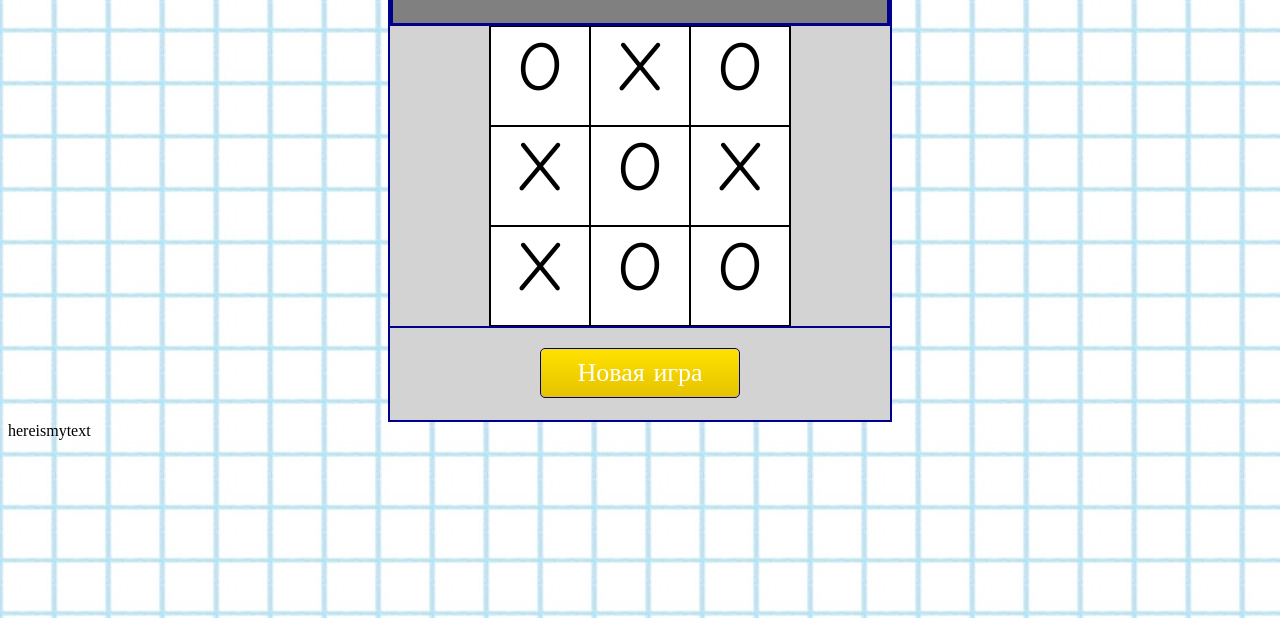
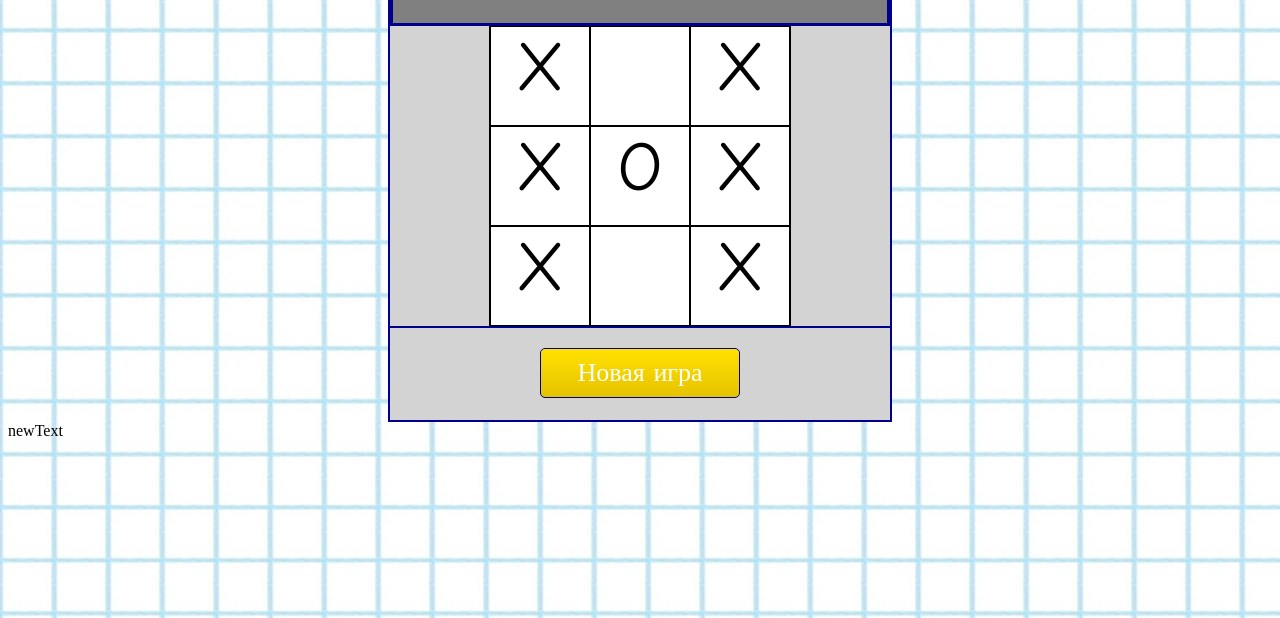
Before and after one commit to fordim/fordim.github.io, a plain HTML site: page index.html in a window 1280 px wide. Shown: the part 182-800 px from the top of the page. Drawn offline with Linux system fonts and the light colour scheme.

Commit message:
drow, onclick

```diff
--- a/css/main.css
+++ b/css/main.css
@@ -49,12 +49,9 @@ main{
     height:98px;
     width:98px;
     border:1px solid black;
+    text-align:center;
 }
 
-.gameBlockLetter{
-    text-align:center;
-    margin:0px;
-}
 
 footer{
     height:50px;
--- a/index.html
+++ b/index.html
@@ -12,33 +12,33 @@
                 <p>Tic Tac Toe</p>
             </header>
             <main>
-                <div class="gameBlocks">
+                <div class="gameBlocks" id="gameBlocks">
                         <div class="gameBlock">
-                            <p class="gameBlockLetter">O</p>
+                            C
                         </div>
                         <div class ="gameBlock">
-                            <p class="gameBlockLetter">X</p>
+                            B
                         </div>
                         <div class ="gameBlock">
-                            <p class="gameBlockLetter">O</p>
+                            A
                         </div>
                         <div class ="gameBlock">
-                            <p class="gameBlockLetter">X</p>
+                            A
                         </div>
                         <div class ="gameBlock">
-                            <p class="gameBlockLetter">O</p>
+                            B
                         </div>
                         <div class ="gameBlock">
-                            <p class="gameBlockLetter">X</p>
+                            C
                         </div>
                         <div class ="gameBlock">
-                            <p class="gameBlockLetter">X</p>
+                            B
                         </div>
                         <div class ="gameBlock">
-                            <p class="gameBlockLetter">O</p>
+                            C
                         </div>
                         <div class ="gameBlock">
-                            <p class="gameBlockLetter">O</p>
+                            B
                         </div>
                 </div>
             </main>
@@ -50,9 +50,6 @@
                 </form>
             </footer>
         </div>
-
         <span id="myspan"> hereismytext </span>
-
     </body>
-
 </html>
--- a/js/style.js
+++ b/js/style.js
@@ -1,32 +1,88 @@
-/*
-var updateCards = function (gameBlocks){
-    var elements = document.querySelectorAll('.gameBlockLetter');
-
-    for (var i = 0, i < elements.length; i++) {
-       var element = elements[i];
-    }
-    console.log(element);
-}
 
 
-var cardList = document.querySelector('.gameBlock');
-    console.log(cardList.children);
-*/
-/*
+var gameTable = ['X', null,'X','X','O','X','X',null,'X'];
 
-var gameTable = Array(9).fill(null);
+var draw = function(state){
+    //to do (Завернуть в цикл)
+    var gameBlocks = document.getElementsByClassName('gameBlock');
+
+    for ( var i = 0; i < gameBlocks.length; i++){
+        gameBlocks[i].innerText = state[i];
+    }
+};
+
+
+var onPageLoaded = function(){
+
+    var myElement = document.getElementById('myspan');
+    myElement.innerText = 'newText';
+
+//    updateCards();
+
+    var gameBlocks = document.getElementsByClassName('gameBlock');
+
+    for (var i = 0; i < gameBlocks.length; i++){
+        gameBlocks[i].onclick = function(e){
+            e.target.innerText = 'X';
+            console.log(e);
+            //Поменять gameTable в соответствии куда я попал (понять что за ID от 0 до 9) и туда вставить значение (X O)
+
+            //draw(gameTable);
+        };
+    }
+
+    draw(gameTable);
+
+};
 
 
 /*
-var myElement = document.getElementByClassName('changeText');
-myElement.textContent = 'newText';
-*/
-/*
-var myElement = document.getElementbyId('myspan');
-myElement.textContent = 'newText';
+var updateCards = function (){
+    var elements = document.querySelectorAll('.gameBlockLetter');
+
+    for (var i = 0; i < elements.length; i++) {
+        var element = elements[i];
+        element.innerText = 'O';
+
+    }
+    console.log(element);
+};
 */
 
+
+document.addEventListener('DOMContentLoaded', onPageLoaded);
+
+
 /*
-document.getElementById("myspan").textContent="newtext";
+var a = function(number1, number2){
+    var summary = number1 * number2;
+    return summary
+};
 
+a(2,3);
+
+
+function a(number1){
+    var currentSum = number1;
+
+    function f(number2){
+        currentSum *= number2;
+        return f;
+    }
+
+    f.toString = function(){
+        return currentSum;
+    };
+
+    return f;
+}
+
+a(2)(3);
+
+
+function multi(a) {
+  return function(b) {
+  	return a * b;
+  }
+}
 */
```
